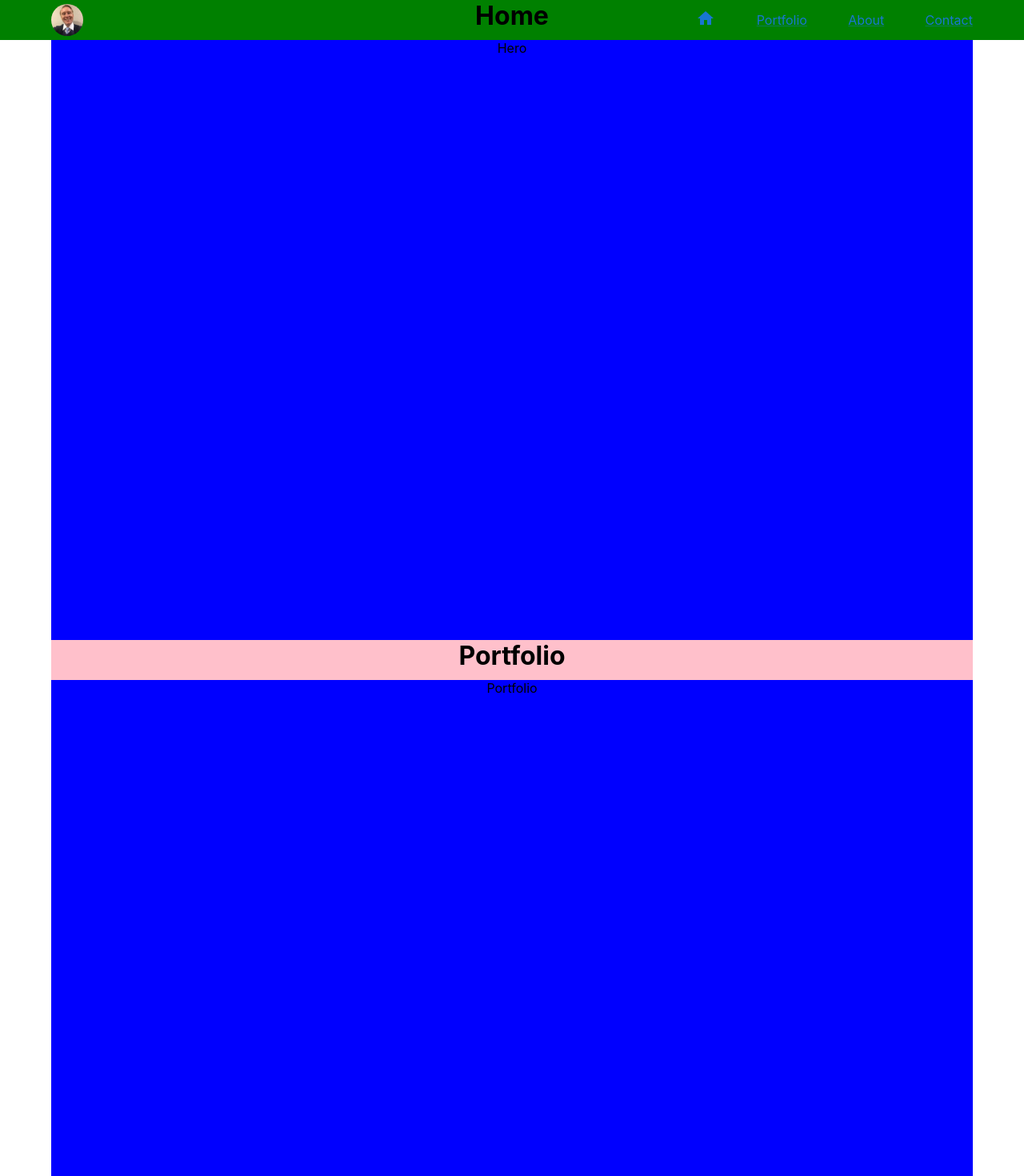
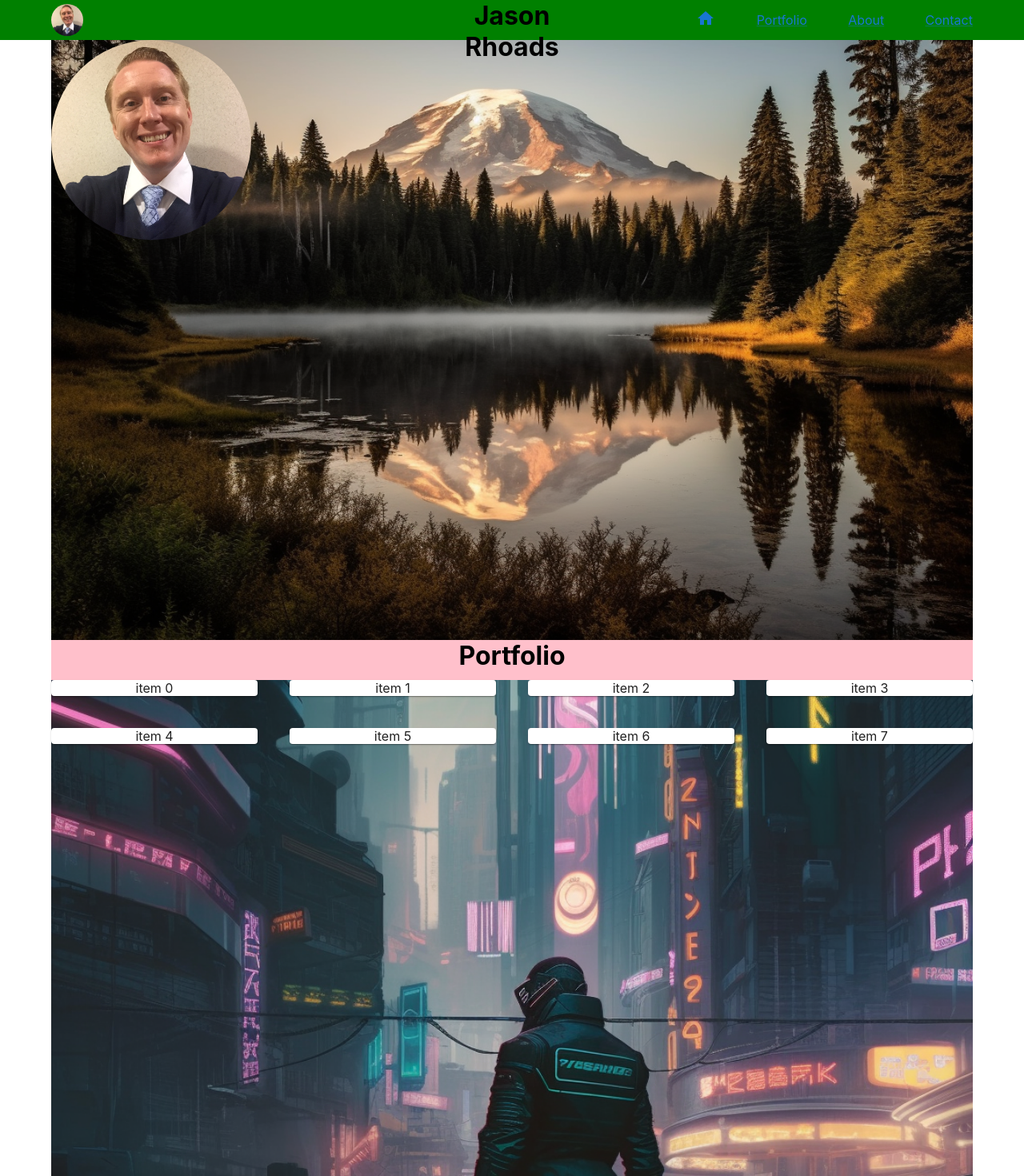
Before and after one commit to JasonRhoads/portfolio, a React (Create React App) app: page / in a window 1280 px wide. Shown: the top 1470 px of the page at 80% size. Built offline with nearby package versions, Linux system fonts and the light colour scheme.

Commit message:
add backgrounds and stlyes

```diff
--- a/src/App.js
+++ b/src/App.js
@@ -1,7 +1,16 @@
+import Grid from '@mui/material/Unstable_Grid2';
+import Paper from '@mui/material/Paper'
+import TopNav from './TopNav';
 
+import Avatar from '@mui/material/Avatar'
+import avatar from './images/avatar/JasonRhoads.JPG'
 
-import TopNav from './TopNav';
-import { OuterContainer, SectionContainer, SectionHeader, SectionHeaderBackground } from './StyledComponents';
+import {
+  OuterContainer,
+  SectionContainer,
+  SectionHeader,
+  SectionHeaderBackground,
+} from './StyledComponents';
 
 function App() {
   return (
@@ -11,16 +20,22 @@ function App() {
       <SectionContainer id="home" className='section-container'>
         <SectionHeaderBackground />
         <SectionHeader>
-          <h1 className='h1'>Home</h1>
+          <h1 className='h1'>Jason Rhoads</h1>
         </SectionHeader>
-        Hero
+        <Avatar alt="Jason Rhoads" src={avatar}  sx={{ width: 250, height: 250 }}/>
       </SectionContainer>
       <SectionContainer id="portfolio" className='section-container'>
         <SectionHeaderBackground />
         <SectionHeader>
           <h2 className='h1'>Portfolio</h2>
         </SectionHeader>
-        Portfolio
+        <Grid container spacing={{xs: 2, md: 3, lg: 5}}>
+            {Array.from(Array(8)).map((_, index) => (
+              <Grid xs={12} sm={6} md={3} key={index}>
+                <Paper className='grid-item'>item {index}</Paper>
+              </Grid>
+            ))}
+        </Grid>
       </SectionContainer>
       <SectionContainer id="about" className='section-container'>
         <SectionHeaderBackground />
--- a/src/StyledComponents.js
+++ b/src/StyledComponents.js
@@ -22,7 +22,7 @@ export const SectionHeader = styled(Box) (() => ({
     height: "50px",
     margin: "-50px auto 0",
     justifyContent: "center",
-    width: "150px",
+    width: "205px",
     zIndex: "6",
 }));
 
--- a/src/TopNav.js
+++ b/src/TopNav.js
@@ -1,6 +1,7 @@
 
 import Avatar from '@mui/material/Avatar'
 import avatar from './images/avatar/JasonRhoads.JPG'
+import Link from '@mui/material/Link'
 
 import TopNavLinks from './TopNavLinks'
 
@@ -8,7 +9,9 @@ export default function TopNav() {
     return (
         <header>
             <nav id="top-nav" className="top-nav">
-                <Avatar alt="Jason Rhoads" src={avatar} />
+                <Link href="#home">
+                    <Avatar alt="Jason Rhoads" src={avatar} />
+                </Link>
                 <TopNavLinks />
             </nav>
         </header>
--- a/src/index.css
+++ b/src/index.css
@@ -1,5 +1,6 @@
 * {
   margin: 0;
+  padding: 0;
 }
 
 html {
@@ -51,7 +52,33 @@ header {
   scroll-snap-align: start;
 }
 
+#home {
+  background-image: url(./images/mountRanier.png);
+  background-position: center;
+  background-size: cover;
+}
+
+#portfolio {
+  background-image: url(./images/cyberpunkBackground.png);
+  background-position: center;
+  background-size: cover;
+}
+
+
+
+
+.hero-avatar {
+  height: 250px;
+  object-position: bottom;
+
+  width: 250px;
+}
+
 .h1 {
   font-size: 2rem;
   height: 50px;
 }
+
+.grid-item {
+  background: orange;
+}
```
Also changed, not shown: src/images/cyberpunkBackground.png (added), src/images/mountRanier.png (added).
